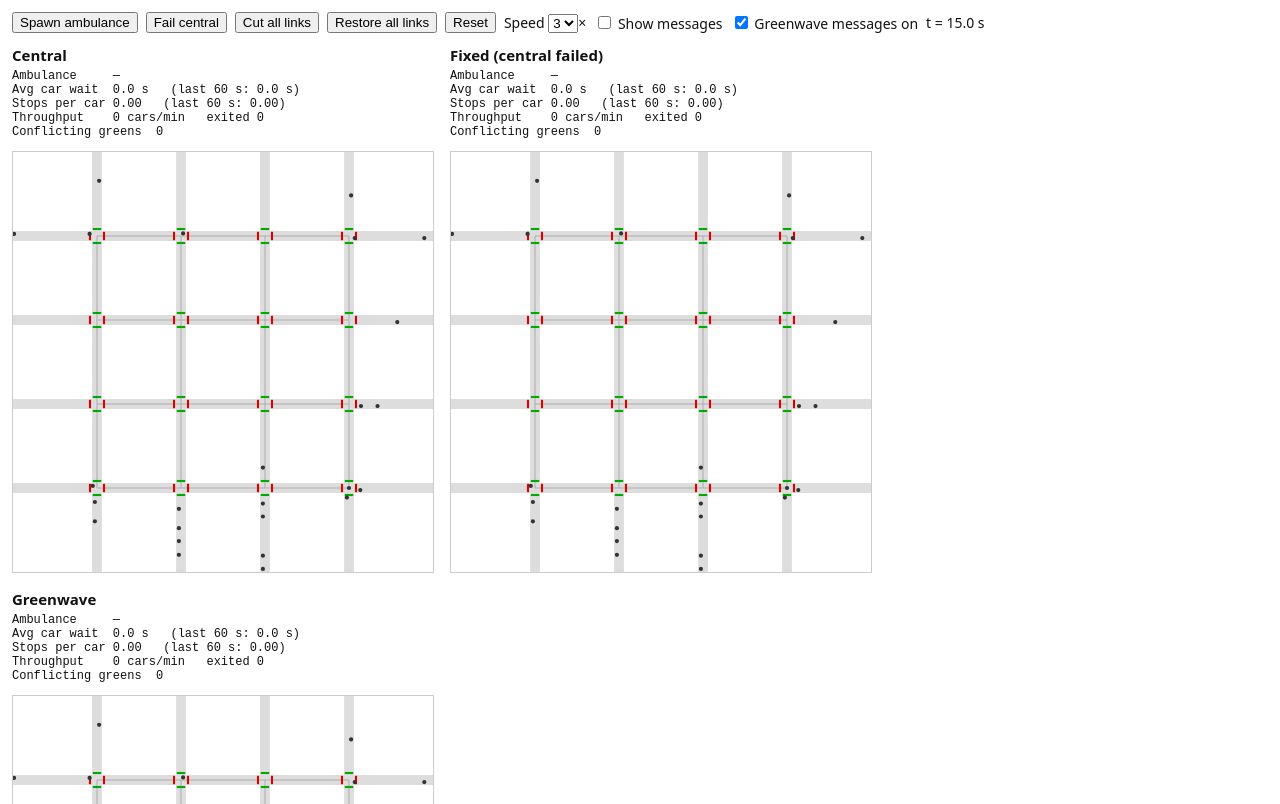
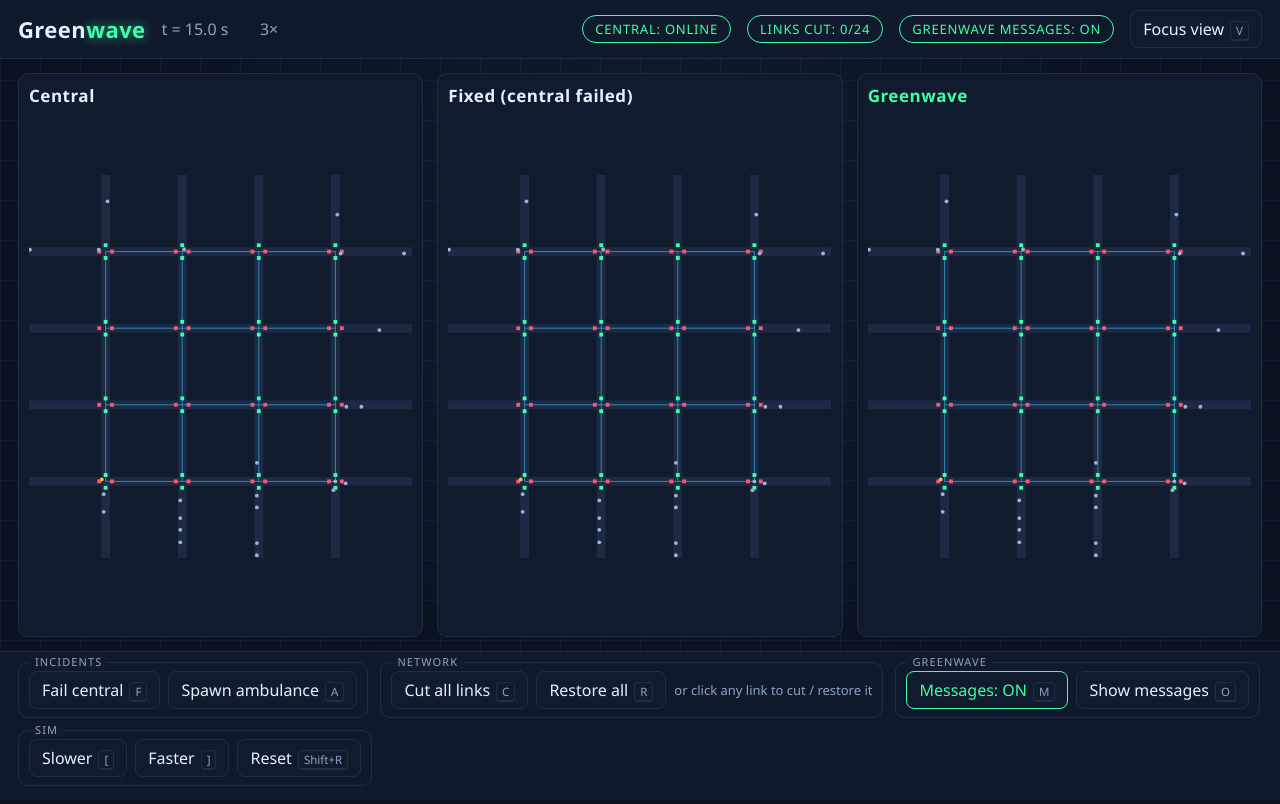
Before and after one commit to NextGenCoder7/Durhack-Project-Greenwave, a website with bundled scripts: page src/display/index.html in a window 1280 px wide. Shown: the top 804 px of the page. Built offline with nearby package versions, Linux system fonts and the light colour scheme.

Commit message:
feat: control-room shell with status pills, grouped dock and keyboard shortcuts
Co-Authored-By: Claude Opus 5.5 <noreply@anthropic.com>

```diff
--- a/src/display/index.html
+++ b/src/display/index.html
@@ -4,31 +4,61 @@
 <meta charset="utf-8">
 <meta name="viewport" content="width=device-width, initial-scale=1">
 <title>Greenwave</title>
-<style>
-  /* Deliberately bare: visual design is a separate step. */
-  body { font: 14px system-ui, sans-serif; margin: 12px; background: #fff; color: #111; }
-  #controls { display: flex; flex-wrap: wrap; gap: 8px; align-items: center; margin-bottom: 12px; }
-  #panels { display: flex; flex-wrap: wrap; gap: 16px; }
-  .panel { display: flex; flex-direction: column; gap: 4px; }
-  .panel h2 { font-size: 15px; margin: 0; }
-  .stats { font: 12px ui-monospace, monospace; white-space: pre; min-height: 6.5em; }
-  canvas { border: 1px solid #ccc; cursor: crosshair; }
-</style>
+<link rel="stylesheet" href="./styles.css">
 </head>
-<body>
-<div id="controls">
-  <button id="amb">Spawn ambulance</button>
-  <button id="fail">Fail central</button>
-  <button id="cutall">Cut all links</button>
-  <button id="restore">Restore all links</button>
-  <button id="reset">Reset</button>
-  <label>Speed <select id="speed"><option>1</option><option selected>3</option><option>5</option></select>×</label>
-  <label><input type="checkbox" id="msgs"> Show messages</label>
-  <label><input type="checkbox" id="gwmsgs" checked> Greenwave messages on</label>
-  <span id="clock"></span>
-</div>
-<div id="panels"></div>
-<p>Click a link (road between two junctions) to cut or restore it in all three panels.</p>
+<body class="view-grid">
+<header>
+  <div class="wordmark">Green<span>wave</span></div>
+  <div class="clock" id="clock">t = 0.0 s</div>
+  <div class="clock" id="speed-label">3×</div>
+  <div class="spacer"></div>
+  <div class="pill" id="pill-central">CENTRAL: ONLINE</div>
+  <div class="pill" id="pill-links">LINKS CUT: 0/24</div>
+  <div class="pill" id="pill-messages">GREENWAVE MESSAGES: ON</div>
+  <button id="view-toggle" data-action="toggleView">Focus view<kbd>V</kbd></button>
+</header>
+
+<main id="views">
+  <section id="grid-view">
+    <div class="map-panel" data-panel="0"><h2>Central</h2><div class="map-box"><canvas></canvas></div><div class="stat-strip"></div></div>
+    <div class="map-panel" data-panel="1"><h2>Fixed (central failed)</h2><div class="map-box"><canvas></canvas></div><div class="stat-strip"></div></div>
+    <div class="map-panel greenwave" data-panel="2"><h2>Greenwave</h2><div class="map-box"><canvas></canvas></div><div class="stat-strip"></div></div>
+  </section>
+  <section id="focus-view">
+    <div class="focus-left">
+      <div class="focus-tabs">
+        <button data-focus="0">Central<kbd>1</kbd></button>
+        <button data-focus="1">Fixed<kbd>2</kbd></button>
+        <button data-focus="2" class="active">Greenwave<kbd>3</kbd></button>
+      </div>
+      <div class="map-box"><canvas id="focus-canvas"></canvas></div>
+    </div>
+    <table id="scoreboard"></table>
+  </section>
+</main>
+
+<footer id="dock">
+  <div class="group"><span class="title">Incidents</span>
+    <button data-action="failCentral">Fail central<kbd>F</kbd></button>
+    <button data-action="spawnAmbulance">Spawn ambulance<kbd>A</kbd></button>
+  </div>
+  <div class="group"><span class="title">Network</span>
+    <button data-action="cutAll">Cut all links<kbd>C</kbd></button>
+    <button data-action="restoreAll">Restore all<kbd>R</kbd></button>
+    <span class="hint">or click any link to cut / restore it</span>
+  </div>
+  <div class="group"><span class="title">Greenwave</span>
+    <button data-action="toggleMessages" id="btn-messages" class="on">Messages: ON<kbd>M</kbd></button>
+    <button data-action="toggleShowMessages" id="btn-show">Show messages<kbd>O</kbd></button>
+  </div>
+  <div class="group"><span class="title">Sim</span>
+    <button data-action="speedDown">Slower<kbd>[</kbd></button>
+    <button data-action="speedUp">Faster<kbd>]</kbd></button>
+    <button data-action="reset">Reset<kbd>Shift+R</kbd></button>
+  </div>
+</footer>
+
+<div id="toasts" aria-live="polite"></div>
 <script type="module" src="./main.js"></script>
 </body>
 </html>
--- a/src/display/main.js
+++ b/src/display/main.js
@@ -6,76 +6,98 @@ import { createGreenwaveWorkers } from '../controllers/greenwave-workers.js';
 import { canSpawnAmbulance, linkAt } from './demo-rules.js';
 import { junctionPos, dirVec, DIRS, PHASE_OF, WORLD_SIZE } from '../world/grid.js';
 
-const PX = 420;                       // canvas size in CSS px
-const S = PX / WORLD_SIZE;            // px per metre
-const MAX_FRAME_S = 0.25;             // cap real time per frame (hidden tab, slow laptop)
+const MAX_FRAME_S = 0.25;             // cap real time per sim step (hidden tab, slow laptop)
 const SUB_S = 0.1;                    // world.tick limit
 const CLICK_TOL_PX = 10;              // how close to a link a click must land
+const SPEEDS = [1, 3, 5];
+const PANEL_DEFS = [
+  { key: 'central', label: 'Central', make: () => createCentral() },
+  { key: 'fixed', label: 'Fixed (central failed)', make: () => createFixed() },
+  { key: 'greenwave', label: 'Greenwave', make: speed => createGreenwaveWorkers({ speed }) },
+];
 
 const params = new URLSearchParams(location.search);
 const seed = Number(params.get('seed')) || 42;
-let speed = 3;
+const $ = id => document.getElementById(id);
+
+const ui = { view: 'grid', focus: 2, showMessages: false, messagesOn: true, speed: 3 };
 let panels = [];
 let pending = [];                     // commands applied to all worlds at the same sim time
 let last = performance.now();
 
-const $ = id => document.getElementById(id);
-
 function build() {
   for (const p of panels) p.ctrl.terminate?.();
-  $('panels').innerHTML = '';
-  const defs = [
-    { label: 'Central', ctrl: createCentral() },
-    { label: 'Fixed (central failed)', ctrl: createFixed() },
-    { label: 'Greenwave', ctrl: createGreenwaveWorkers({ speed }) },
-  ];
-  panels = defs.map(d => {
-    const el = document.createElement('div'); el.className = 'panel';
-    const h = document.createElement('h2'); h.textContent = d.label;
-    const stats = document.createElement('div'); stats.className = 'stats';
-    const canvas = document.createElement('canvas');
-    const dpr = window.devicePixelRatio || 1;
-    canvas.width = PX * dpr; canvas.height = PX * dpr;
-    canvas.style.width = canvas.style.height = `${PX}px`;
-    const ctx = canvas.getContext('2d'); ctx.scale(dpr, dpr);
-    canvas.addEventListener('click', e => onCanvasClick(e, canvas));
-    el.append(h, stats, canvas); $('panels').append(el);
-    return { ...d, world: createWorld({ seed }), stats, ctx };
-  });
+  panels = PANEL_DEFS.map(d => ({ key: d.key, label: d.label, ctrl: d.make(ui.speed), world: createWorld({ seed }) }));
   pending = [];
   last = performance.now();
-  $('gwmsgs').checked = true;   // new worlds start with messaging on
+  ui.messagesOn = true;
 }
 
+/** Queue a command; it runs on every panel's world at the start of the next sim step. */
 const broadcast = fn => pending.push(fn);
 
-function onCanvasClick(e, canvas) {
-  const r = canvas.getBoundingClientRect();
-  const mx = (e.clientX - r.left) / S, my = (e.clientY - r.top) / S;
-  const best = linkAt(mx, my, panels[0].world.snapshot().links, CLICK_TOL_PX / S);
-  if (!best) return;
-  const { a, b, up } = best;
+// ---------------- Actions (shared by dock buttons and keyboard) ----------------
+const actions = {
+  failCentral() { broadcast(w => w.failCentral()); },
+  spawnAmbulance() { if (canSpawnAmbulance(panels.map(p => p.world))) broadcast(w => w.spawnAmbulance()); },
+  cutAll() { broadcast(w => w.cutAll()); },
+  restoreAll() { broadcast(w => w.restoreAll()); },
+  toggleMessages() {
+    ui.messagesOn = !ui.messagesOn;
+    const on = ui.messagesOn;
+    broadcast((w, p) => { if (p.key === 'greenwave') w.setMessaging(on); });
+  },
+  toggleShowMessages() { ui.showMessages = !ui.showMessages; },
+  toggleView() { setView(ui.view === 'grid' ? 'focus' : 'grid'); },
+  setFocus(i) { ui.focus = i; setView('focus'); },
+  speedDown() { setSpeed(SPEEDS[Math.max(0, SPEEDS.indexOf(ui.speed) - 1)]); },
+  speedUp() { setSpeed(SPEEDS[Math.min(SPEEDS.length - 1, SPEEDS.indexOf(ui.speed) + 1)]); },
+  reset() { build(); },
+};
+
+function setSpeed(s) {
+  ui.speed = s;
+  for (const p of panels) p.ctrl.setSpeed?.(s);
+}
+
+function setView(v) {
+  ui.view = v;
+  document.body.classList.toggle('view-grid', v === 'grid');
+  document.body.classList.toggle('view-focus', v === 'focus');
+  for (const b of document.querySelectorAll('.focus-tabs button')) b.classList.toggle('active', Number(b.dataset.focus) === ui.focus);
+}
+
+function cutOrRestore(link) {
+  const { a, b, up } = link;
   broadcast(w => (up ? w.cutLink(a, b) : w.restoreLink(a, b)));
 }
 
-$('amb').onclick = () => {
-  if (canSpawnAmbulance(panels.map(p => p.world))) broadcast(w => w.spawnAmbulance());
+// Dock and header buttons.
+for (const b of document.querySelectorAll('[data-action]')) {
+  b.addEventListener('click', () => { actions[b.dataset.action](); b.blur(); });
+}
+for (const b of document.querySelectorAll('[data-focus]')) {
+  b.addEventListener('click', () => { actions.setFocus(Number(b.dataset.focus)); b.blur(); });
+}
+
+// Keyboard shortcuts. Ignored while typing in a form field or with Ctrl/Alt/Meta held.
+const KEYS = {
+  f: 'failCentral', a: 'spawnAmbulance', c: 'cutAll', r: 'restoreAll',
+  m: 'toggleMessages', o: 'toggleShowMessages', v: 'toggleView', '[': 'speedDown', ']': 'speedUp',
 };
-$('fail').onclick = () => broadcast(w => w.failCentral());
-$('cutall').onclick = () => broadcast(w => w.cutAll());
-$('restore').onclick = () => broadcast(w => w.restoreAll());
-$('reset').onclick = () => build();
-// Greenwave-only: switch neighbour cooperation off/on without touching links or the other panels.
-$('gwmsgs').onchange = e => {
-  const on = e.target.checked;
-  pending.push((w, p) => { if (p.ctrl.name === 'greenwave') w.setMessaging(on); });
-};
-$('speed').onchange = e => { speed = Number(e.target.value); for (const p of panels) p.ctrl.setSpeed?.(speed); };
+document.addEventListener('keydown', e => {
+  if (e.ctrlKey || e.altKey || e.metaKey || e.repeat) return;
+  if (document.activeElement?.matches('input, select, textarea')) return;
+  const k = e.key.toLowerCase();
+  if (k === 'r' && e.shiftKey) { actions.reset(); e.preventDefault(); return; }
+  if (['1', '2', '3'].includes(e.key)) { actions.setFocus(Number(e.key) - 1); e.preventDefault(); return; }
+  if (KEYS[k] && !e.shiftKey) { actions[KEYS[k]](); e.preventDefault(); }
+});
 
-// Simulation runs on a timer (not tied to frame rate); drawing runs on animation frames.
+// ---------------- Simulation loop (timer-driven, independent of frame rate) ----------------
 function simStep() {
   const now = performance.now();
-  let sim = Math.min((now - last) / 1000, MAX_FRAME_S) * speed;
+  let sim = Math.min((now - last) / 1000, MAX_FRAME_S) * ui.speed;
   last = now;
   for (const fn of pending) for (const p of panels) fn(p.world, p);
   pending = [];
@@ -86,78 +108,89 @@ function simStep() {
   }
 }
 
+// ---------------- Header ----------------
+function setPill(el, text, cls) {
+  if (el.textContent !== text) el.textContent = text;
+  el.className = `pill ${cls}`;
+}
+
+function updateHeader(snaps) {
+  $('clock').textContent = `t = ${panels[0].world.now.toFixed(1)} s`;
+  $('speed-label').textContent = `${ui.speed}×`;
+  const failed = panels[0].world.centralFailed;
+  setPill($('pill-central'), failed ? 'CENTRAL: FAILED' : 'CENTRAL: ONLINE', failed ? 'bad' : '');
+  const cut = snaps[0].links.filter(l => !l.up).length;
+  setPill($('pill-links'), `LINKS CUT: ${cut}/24`, cut ? 'warn' : '');
+  const on = panels[2].world.messaging;
+  setPill($('pill-messages'), `GREENWAVE MESSAGES: ${on ? 'ON' : 'OFF'}`, on ? '' : 'bad');
+  const btn = $('btn-messages');
+  btn.firstChild.textContent = `Messages: ${on ? 'ON' : 'OFF'}`;
+  btn.className = on ? 'on' : 'off';
+  $('btn-show').className = ui.showMessages ? 'on' : '';
+  $('view-toggle').firstChild.textContent = ui.view === 'grid' ? 'Focus view' : 'Grid view';
+}
+
+// ---------------- Temporary drawing (replaced by map-renderer.js in Task 3) ----------------
+const gridCanvases = [...document.querySelectorAll('#grid-view canvas')];
+
+function fitCanvas(canvas) {
+  const size = Math.floor(Math.min(canvas.parentElement.clientWidth, canvas.parentElement.clientHeight));
+  const dpr = window.devicePixelRatio || 1;
+  if (canvas.width !== Math.round(size * dpr)) {
+    canvas.width = canvas.height = Math.round(size * dpr);
+    canvas.style.width = canvas.style.height = `${size}px`;
+  }
+  return { size, dpr };
+}
+
+function drawTemp(canvas, s) {
+  const { size, dpr } = fitCanvas(canvas);
+  const ctx = canvas.getContext('2d');
+  const S = (size / WORLD_SIZE) * dpr;
+  ctx.setTransform(1, 0, 0, 1, 0, 0);
+  ctx.clearRect(0, 0, canvas.width, canvas.height);
+  ctx.setTransform(S, 0, 0, S, 0, 0);
+  ctx.strokeStyle = '#1c2a44'; ctx.lineWidth = 14;
+  for (let i = 0; i < 4; i++) {
+    const { x, y } = junctionPos(i * 5);
+    ctx.beginPath(); ctx.moveTo(0, y); ctx.lineTo(WORLD_SIZE, y); ctx.moveTo(x, 0); ctx.lineTo(x, WORLD_SIZE); ctx.stroke();
+  }
+  for (const l of s.links) {
+    const a = junctionPos(l.a), b = junctionPos(l.b);
+    ctx.strokeStyle = l.up ? '#38bdf8' : '#ff5470'; ctx.lineWidth = l.up ? 1 : 3;
+    ctx.beginPath(); ctx.moveTo(a.x, a.y); ctx.lineTo(b.x, b.y); ctx.stroke();
+  }
+  for (const j of s.junctions) {
+    const c = junctionPos(j.id);
+    for (const d of DIRS) {
+      const v = dirVec(d);
+      ctx.fillStyle = j.lights === PHASE_OF[d] ? '#3dffa8' : '#ff5470';
+      ctx.fillRect(c.x + v.x * 10 - 3, c.y + v.y * 10 - 3, 6, 6);
+    }
+  }
+  for (const car of s.cars) {
+    ctx.fillStyle = car.isAmbulance ? '#ff3355' : car.stopped ? '#ffb547' : '#9fb3d1';
+    ctx.beginPath(); ctx.arc(car.x, car.y, car.isAmbulance ? 7 : 3, 0, Math.PI * 2); ctx.fill();
+  }
+}
+
+gridCanvases.forEach((canvas, i) => {
+  canvas.addEventListener('click', e => {
+    const r = canvas.getBoundingClientRect();
+    const S = r.width / WORLD_SIZE;
+    const link = linkAt((e.clientX - r.left) / S, (e.clientY - r.top) / S, panels[i].world.snapshot().links, CLICK_TOL_PX / S);
+    if (link) cutOrRestore(link);
+  });
+});
+
 function frame() {
-  for (const p of panels) draw(p);
-  $('clock').textContent = `t = ${panels[0].world.now.toFixed(1)} s`;
+  const snaps = panels.map(p => p.world.snapshot());
+  if (ui.view === 'grid') snaps.forEach((s, i) => drawTemp(gridCanvases[i], s));
+  updateHeader(snaps);
   requestAnimationFrame(frame);
 }
 
-function fmtAmb(a) {
-  if (a.state === 'none') return '—';
-  return `${a.journey.toFixed(1)} s (stopped ${a.stopped.toFixed(1)} s)${a.state === 'arrived' ? ' ✓ arrived' : ' …'}`;
-}
-
-function draw(p) {
-  const s = p.world.snapshot(), ctx = p.ctx, m = s.metrics;
-  p.stats.textContent =
-    (s.messaging ? '' : 'MESSAGES OFF: junctions use only their own sensors\n') +
-    `Ambulance     ${fmtAmb(m.ambulance)}\n` +
-    `Avg car wait  ${m.avgWait.toFixed(1)} s   (last 60 s: ${m.rollingWait.toFixed(1)} s)\n` +
-    `Stops per car ${m.stopsPerCar.toFixed(2)}   (last 60 s: ${m.rollingStopsPerCar.toFixed(2)})\n` +
-    `Throughput    ${m.throughputPerMin} cars/min   exited ${m.exited}\n` +
-    `Conflicting greens  ${m.conflicts}`;
-
-  ctx.clearRect(0, 0, PX, PX);
-  ctx.save(); ctx.scale(S, S);
-
-  // Roads (full rows/columns including stubs).
-  ctx.strokeStyle = '#ddd'; ctx.lineWidth = 14;
-  for (let i = 0; i < 4; i++) {
-    const { x, y } = junctionPos(i * 5);   // diagonal junctions give each row/column coordinate
-    ctx.beginPath(); ctx.moveTo(0, y); ctx.lineTo(WORLD_SIZE, y); ctx.moveTo(x, 0); ctx.lineTo(x, WORLD_SIZE); ctx.stroke();
-  }
-
-  // Links between junctions.
-  for (const l of s.links) {
-    const a = junctionPos(l.a), b = junctionPos(l.b);
-    ctx.beginPath(); ctx.moveTo(a.x, a.y); ctx.lineTo(b.x, b.y);
-    if (l.up && !s.messaging) { ctx.setLineDash([2, 4]); ctx.strokeStyle = '#bbb'; ctx.lineWidth = 2; }
-    else if (l.up) { ctx.setLineDash([]); ctx.strokeStyle = '#999'; ctx.lineWidth = 1; }
-    else { ctx.setLineDash([6, 5]); ctx.strokeStyle = '#d00'; ctx.lineWidth = 4; }
-    ctx.stroke();
-  }
-  ctx.setLineDash([]);
-
-  // Message overlay (Task 9).
-  if ($('msgs').checked && s.messages) {
-    for (const msg of s.messages) {
-      const a = junctionPos(msg.a), b = junctionPos(msg.b), f = Math.min(1, msg.age);
-      const x = a.x + (b.x - a.x) * f, y = a.y + (b.y - a.y) * f;
-      ctx.fillStyle = msg.type === 'PRIORITY' ? '#e00' : '#06f';
-      ctx.beginPath(); ctx.arc(x, y, msg.type === 'PRIORITY' ? 5 : 3, 0, Math.PI * 2); ctx.fill();
-    }
-  }
-
-  // Junctions: stop-line ticks per approach, orphaned outline.
-  for (const j of s.junctions) {
-    const c = junctionPos(j.id);
-    for (const d of DIRS) {
-      const v = dirVec(d), px = -v.y, py = v.x;
-      const cx = c.x + v.x * 10, cy = c.y + v.y * 10;
-      ctx.strokeStyle = j.lights === PHASE_OF[d] ? '#0a0' : '#d00'; ctx.lineWidth = 3;
-      ctx.beginPath(); ctx.moveTo(cx - px * 6, cy - py * 6); ctx.lineTo(cx + px * 6, cy + py * 6); ctx.stroke();
-    }
-    if (j.orphaned) { ctx.strokeStyle = '#f80'; ctx.lineWidth = 2; ctx.strokeRect(c.x - 14, c.y - 14, 28, 28); }
-  }
-
-  // Cars.
-  for (const car of s.cars) {
-    ctx.fillStyle = car.isAmbulance ? '#e00' : '#333';
-    ctx.beginPath(); ctx.arc(car.x, car.y, car.isAmbulance ? 7 : 3, 0, Math.PI * 2); ctx.fill();
-  }
-  ctx.restore();
-}
-
 build();
+setView('grid');
 setInterval(simStep, 16);
 requestAnimationFrame(frame);
--- /dev/null
+++ b/src/display/styles.css
@@ -0,0 +1,162 @@
+/* Greenwave control-room theme. Offline: system fonts only. */
+:root {
+  --bg: #0b1220;
+  --panel: #111b2e;
+  --border: #1f2d47;
+  --road: #1c2a44;
+  --text: #e6f0ff;
+  --muted: #8ea3c4;
+  --go: #3dffa8;
+  --stop: #ff5470;
+  --wait: #ffb547;
+  --data: #38bdf8;
+  --siren: #ff3355;
+  --font: Bahnschrift, "Segoe UI", system-ui, sans-serif;
+  --radius: 10px;
+}
+
+* { box-sizing: border-box; }
+html, body { height: 100%; }
+body {
+  margin: 0;
+  font-family: var(--font);
+  color: var(--text);
+  background-color: var(--bg);
+  background-image:
+    radial-gradient(ellipse at 50% 30%, rgba(56, 189, 248, 0.07), transparent 60%),
+    linear-gradient(rgba(31, 45, 71, 0.35) 1px, transparent 1px),
+    linear-gradient(90deg, rgba(31, 45, 71, 0.35) 1px, transparent 1px);
+  background-size: 100% 100%, 40px 40px, 40px 40px;
+  display: grid;
+  grid-template-rows: auto 1fr auto;
+  overflow: hidden;
+}
+.num { font-variant-numeric: tabular-nums; }
+kbd {
+  font-family: var(--font);
+  font-size: 0.72em;
+  padding: 1px 5px;
+  margin-left: 6px;
+  border: 1px solid var(--border);
+  border-bottom-width: 2px;
+  border-radius: 4px;
+  color: var(--muted);
+}
+
+/* ---------- Header ---------- */
+header {
+  display: flex;
+  align-items: center;
+  gap: 16px;
+  padding: 10px 18px;
+  border-bottom: 1px solid var(--border);
+  background: rgba(17, 27, 46, 0.85);
+}
+.wordmark { font-size: 22px; font-weight: 700; letter-spacing: 0.02em; }
+.wordmark span { color: var(--go); text-shadow: 0 0 12px rgba(61, 255, 168, 0.6); }
+.clock { color: var(--muted); font-variant-numeric: tabular-nums; min-width: 9ch; }
+.spacer { flex: 1; }
+.pill {
+  padding: 4px 12px;
+  border-radius: 999px;
+  border: 1px solid var(--go);
+  color: var(--go);
+  font-size: 13px;
+  letter-spacing: 0.06em;
+  white-space: nowrap;
+}
+.pill.bad { border-color: var(--stop); color: var(--stop); }
+.pill.warn { border-color: var(--wait); color: var(--wait); }
+
+button {
+  font: inherit;
+  color: var(--text);
+  background: var(--panel);
+  border: 1px solid var(--border);
+  border-radius: 8px;
+  padding: 7px 12px;
+  cursor: pointer;
+}
+button:hover { border-color: var(--data); }
+button:focus-visible, select:focus-visible { outline: 2px solid var(--data); outline-offset: 2px; }
+button.on { border-color: var(--go); color: var(--go); }
+button.off { border-color: var(--stop); color: var(--stop); }
+
+/* ---------- Views ---------- */
+#views { min-height: 0; padding: 14px 18px; }
+#grid-view, #focus-view { height: 100%; min-height: 0; }
+body.view-grid #focus-view, body.view-focus #grid-view { display: none; }
+
+#grid-view { display: grid; grid-template-columns: repeat(3, 1fr); gap: 14px; }
+.map-panel {
+  display: flex;
+  flex-direction: column;
+  min-height: 0;
+  background: var(--panel);
+  border: 1px solid var(--border);
+  border-radius: var(--radius);
+  padding: 10px;
+  gap: 8px;
+}
+.map-panel h2 { margin: 0; font-size: 17px; font-weight: 600; letter-spacing: 0.03em; }
+.map-panel.greenwave h2 { color: var(--go); }
+.map-box { flex: 1; min-height: 0; display: flex; align-items: center; justify-content: center; }
+.map-box canvas { display: block; aspect-ratio: 1; max-width: 100%; max-height: 100%; width: 100%; height: auto; }
+
+#focus-view { display: grid; grid-template-columns: minmax(0, 62fr) minmax(0, 38fr); gap: 18px; }
+.focus-left { display: flex; flex-direction: column; gap: 10px; min-height: 0; }
+.focus-tabs { display: flex; gap: 8px; }
+.focus-tabs button.active { border-color: var(--go); color: var(--go); box-shadow: 0 0 12px rgba(61, 255, 168, 0.25); }
+
+/* ---------- Stat strips & scoreboard ---------- */
+.stat-strip { display: grid; grid-template-columns: repeat(4, 1fr); gap: 6px; }
+.stat { background: rgba(11, 18, 32, 0.6); border: 1px solid var(--border); border-radius: 8px; padding: 6px 8px; min-width: 0; }
+.stat small, .sb-label { display: block; font-size: 11px; letter-spacing: 0.08em; text-transform: uppercase; color: var(--muted); }
+.stat b { font-size: clamp(16px, 1.5vw, 26px); font-variant-numeric: tabular-nums; white-space: nowrap; }
+.stat i, .sb-sub { display: block; font-style: normal; font-size: 11px; color: var(--muted); white-space: nowrap; }
+.best { color: var(--go); text-shadow: 0 0 14px rgba(61, 255, 168, 0.55); }
+.zero { color: var(--go); }
+.nonzero { color: var(--stop); }
+
+#scoreboard { width: 100%; border-collapse: separate; border-spacing: 0 10px; align-self: start; }
+#scoreboard th { font-weight: 600; font-size: 15px; color: var(--muted); text-align: right; padding: 0 10px; }
+#scoreboard th:first-child { text-align: left; }
+#scoreboard th.gw { color: var(--go); }
+#scoreboard td { background: var(--panel); padding: 10px 12px; text-align: right; border-top: 1px solid var(--border); border-bottom: 1px solid var(--border); }
+#scoreboard td:first-child { text-align: left; border-left: 1px solid var(--border); border-radius: var(--radius) 0 0 var(--radius); }
+#scoreboard td:last-child { border-right: 1px solid var(--border); border-radius: 0 var(--radius) var(--radius) 0; }
+.sb-val { font-size: clamp(24px, 3.2vw, 56px); font-variant-numeric: tabular-nums; line-height: 1.1; white-space: nowrap; }
+
+/* ---------- Dock ---------- */
+#dock {
+  display: flex;
+  flex-wrap: wrap;
+  gap: 12px;
+  padding: 10px 18px 14px;
+  border-top: 1px solid var(--border);
+  background: rgba(17, 27, 46, 0.85);
+}
+.group { display: flex; align-items: center; gap: 8px; border: 1px solid var(--border); border-radius: var(--radius); padding: 8px 10px 8px; position: relative; }
+.group > span.title { position: absolute; top: -9px; left: 10px; padding: 0 6px; background: var(--panel); font-size: 11px; letter-spacing: 0.1em; text-transform: uppercase; color: var(--muted); }
+.hint { color: var(--muted); font-size: 13px; }
+
+/* ---------- Toasts ---------- */
+#toasts { position: fixed; top: 64px; right: 18px; display: flex; flex-direction: column; gap: 8px; z-index: 10; pointer-events: none; }
+.toast {
+  background: var(--panel);
+  border: 1px solid var(--border);
+  border-left: 4px solid var(--data);
+  border-radius: 8px;
+  padding: 10px 14px;
+  font-size: 15px;
+  box-shadow: 0 6px 24px rgba(0, 0, 0, 0.45);
+  transition: opacity 300ms ease, transform 300ms ease;
+}
+.toast.kind-stop { border-left-color: var(--stop); }
+.toast.kind-go { border-left-color: var(--go); }
+.toast.kind-data { border-left-color: var(--data); }
+.toast.enter, .toast.leave { opacity: 0; transform: translateX(12px); }
+
+@media (prefers-reduced-motion: reduce) {
+  *, *::before, *::after { transition: none !important; animation: none !important; }
+}
```
